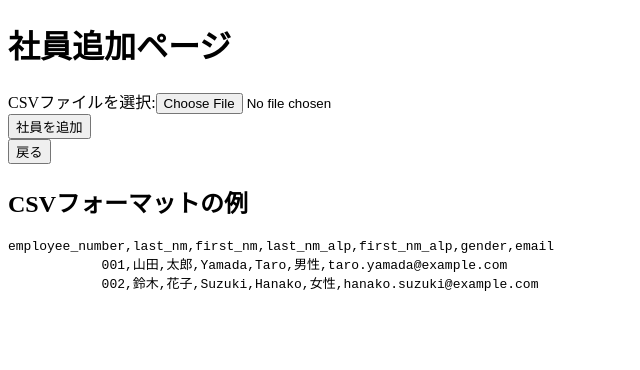
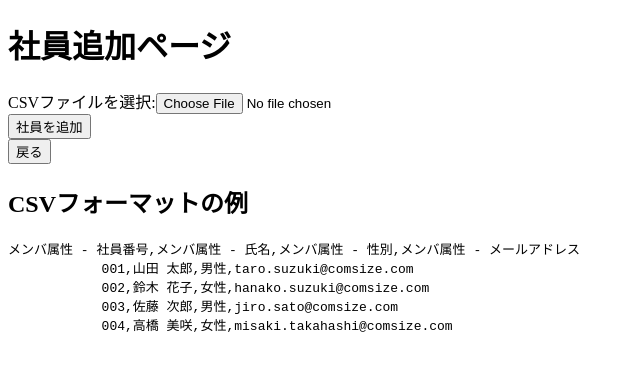
Before and after one commit to FumiyaOtokozawa/sopha, a Next.js app: page /adminPages/employeeAddPage in a window 1280 px wide. Shown: the top 370 px of the page, without its empty margins (0-640 px from the left). Built offline with nearby package versions, Linux system fonts and the light colour scheme; no server answers.

Commit message:
CSV追加をTalentPaletteに対応、追加CSVをUTF8とShiftJISに対応

```diff
--- a/package.json
+++ b/package.json
@@ -10,6 +10,8 @@
   },
   "dependencies": {
     "@supabase/supabase-js": "^2.46.1",
+    "encoding-japanese": "^2.2.0",
+    "jschardet": "^3.1.4",
     "next": "15.0.3",
     "papaparse": "^5.4.1",
     "react": "19.0.0-rc-66855b96-20241106",
@@ -17,6 +19,7 @@
     "sopha": "file:"
   },
   "devDependencies": {
+    "@types/encoding-japanese": "^2.2.1",
     "@types/node": "^20",
     "@types/papaparse": "^5.3.15",
     "@types/react": "^18",
--- a/pages/adminPages/employeeAddPage.tsx
+++ b/pages/adminPages/employeeAddPage.tsx
@@ -4,9 +4,11 @@ import { useState } from "react";
 import { useRouter } from "next/router";
 import supabase from "../../supabaseClient";
 import Papa from "papaparse";
+import jschardet from "jschardet";
+import Encoding from "encoding-japanese";
 
 type Employee = {
-  employee_number: string;
+  employee_number: number;
   last_nm: string;
   first_nm: string;
   last_nm_alp: string;
@@ -16,13 +18,10 @@ type Employee = {
 };
 
 type EmployeeCSVRow = {
-  employee_number: string;
-  last_nm: string;
-  first_nm: string;
-  last_nm_alp: string;
-  first_nm_alp: string;
-  gender: string;
-  email: string;
+  "メンバ属性 - 社員番号": string;
+  "メンバ属性 - 氏名": string;
+  "メンバ属性 - 性別": string;
+  "メンバ属性 - メールアドレス": string;
 };
 
 const EmployeeAddPage = () => {
@@ -37,7 +36,10 @@ const EmployeeAddPage = () => {
     setSuccessMessage(null);
     if (e.target.files && e.target.files.length > 0) {
       const selectedFile = e.target.files[0];
-      if (selectedFile.type !== "text/csv") {
+      if (
+        selectedFile.type !== "text/csv" &&
+        selectedFile.type !== "application/vnd.ms-excel"
+      ) {
         setErrorMessage("CSVファイルを選択してください。");
         setFile(null);
         return;
@@ -47,19 +49,18 @@ const EmployeeAddPage = () => {
   };
 
   const requiredFields: (keyof EmployeeCSVRow)[] = [
-    "employee_number",
-    "last_nm",
-    "first_nm",
-    "last_nm_alp",
-    "first_nm_alp",
-    "gender",
-    "email",
+    "メンバ属性 - 社員番号",
+    "メンバ属性 - 氏名",
+    "メンバ属性 - 性別",
+    "メンバ属性 - メールアドレス",
   ];
 
   const validateRow = (
     row: EmployeeCSVRow,
     rowNumber: number
   ): Employee | null => {
+    console.log(`行${rowNumber}のデータ:`, row);
+
     for (const field of requiredFields) {
       if (!row[field] || row[field].trim() === "") {
         setErrorMessage(`行${rowNumber}: '${field}' が欠落しています。`);
@@ -69,13 +70,13 @@ const EmployeeAddPage = () => {
 
     // メール形式のバリデーション
     const emailRegex = /^[^\s@]+@[^\s@]+\.[^\s@]+$/;
-    if (!emailRegex.test(row.email)) {
+    if (!emailRegex.test(row["メンバ属性 - メールアドレス"])) {
       setErrorMessage(`行${rowNumber}: 無効なメールアドレスです。`);
       return null;
     }
 
-    // 性別のバリデーション
-    const genderStr = row.gender.trim();
+    // 性別のバリデーションと変換
+    const genderStr = row["メンバ属性 - 性別"].trim();
     let gender: number;
     if (genderStr.includes("女")) {
       gender = 0;
@@ -88,15 +89,63 @@ const EmployeeAddPage = () => {
       return null;
     }
 
+    // 社員番号のパース
+    const employeeNumber = parseInt(row["メンバ属性 - 社員番号"], 10);
+    if (isNaN(employeeNumber)) {
+      setErrorMessage(`行${rowNumber}: 社員番号が数値ではありません。`);
+      return null;
+    }
+
+    // 氏名の分割
+    const fullName = row["メンバ属性 - 氏名"].trim();
+    const nameParts = fullName.split(" ");
+
+    let last_nm: string;
+    let first_nm: string;
+
+    if (nameParts.length >= 2) {
+      // 半角スペースで分割できた場合
+      last_nm = nameParts[0];
+      first_nm = nameParts.slice(1).join(" "); // 名前が複数単語の場合に対応
+    } else {
+      // 半角スペースで分割できなかった場合
+      last_nm = fullName;
+      first_nm = "";
+    }
+
+    // メールアドレスから名字英字と名前英字を抽出
+    const emailLocalPart = row["メンバ属性 - メールアドレス"]
+      .split("@")[0]
+      .trim();
+    const emailNameParts = emailLocalPart.split(".");
+    let last_nm_alp: string;
+    let first_nm_alp: string = "";
+    if (emailNameParts.length === 2) {
+      first_nm_alp = capitalize(emailNameParts[0]);
+      last_nm_alp = capitalize(emailNameParts[1]);
+    } else if (emailNameParts.length === 1) {
+      last_nm_alp = capitalize(emailNameParts[0]);
+    } else {
+      setErrorMessage(
+        `行${rowNumber}: メールアドレスの形式が正しくありません。`
+      );
+      return null;
+    }
+
     return {
-      employee_number: row.employee_number.trim(),
-      last_nm: row.last_nm.trim(),
-      first_nm: row.first_nm.trim(),
-      last_nm_alp: row.last_nm_alp.trim(),
-      first_nm_alp: row.first_nm_alp.trim(),
+      employee_number: employeeNumber,
+      last_nm: last_nm,
+      first_nm: first_nm,
+      last_nm_alp: last_nm_alp,
+      first_nm_alp: first_nm_alp,
       gender: gender,
-      email: row.email.trim(),
+      email: row["メンバ属性 - メールアドレス"].trim(),
     };
+  };
+
+  const capitalize = (str: string): string => {
+    if (str.length === 0) return str;
+    return str.charAt(0).toUpperCase() + str.slice(1);
   };
 
   const handleSubmit = async (e: React.FormEvent) => {
@@ -111,10 +160,57 @@ const EmployeeAddPage = () => {
 
     setIsLoading(true);
 
-    Papa.parse<EmployeeCSVRow>(file, {
+    const reader = new FileReader();
+
+    reader.onload = async (event) => {
+      const arrayBuffer = event.target?.result;
+      if (!arrayBuffer) {
+        setErrorMessage("ファイルの読み込みに失敗しました。");
+        setIsLoading(false);
+        return;
+      }
+
+      // ArrayBufferをUint8Arrayに変換
+      const uint8Array = new Uint8Array(arrayBuffer as ArrayBuffer);
+
+      // Uint8Arrayをバイナリ文字列に変換
+      const binaryString = Array.from(uint8Array)
+        .map((byte) => String.fromCharCode(byte))
+        .join("");
+
+      // 文字エンコーディングを検出
+      const detection = jschardet.detect(binaryString);
+      console.log("Detected Encoding:", detection);
+
+      let decodedText: string;
+
+      if (detection.encoding === "SHIFT_JIS" || detection.encoding === "SJIS") {
+        // Shift-JISの場合
+        decodedText = Encoding.convert(uint8Array, {
+          to: "UNICODE",
+          from: "SJIS",
+          type: "string",
+        });
+      } else {
+        // デフォルトはUTF-8として扱う
+        decodedText = new TextDecoder("utf-8").decode(uint8Array);
+      }
+
+      // デバッグ用にデコード後のテキストをログ出力
+      console.log("Decoded Text:", decodedText);
+
+      Papa.parse<EmployeeCSVRow>(decodedText, {
         header: true,
         skipEmptyLines: true,
+        transformHeader: (header) =>
+          header
+            .replace(/^\ufeff/, "")
+            .replace(/[−–—]/g, "-")
+            .trim(),
         complete: async (results) => {
+          console.log("Parsed Headers:", results.meta.fields);
+          console.log("Parsed Data:", results.data);
+
           const { data, errors } = results;
 
           if (errors.length > 0) {
@@ -127,7 +223,7 @@ const EmployeeAddPage = () => {
 
           for (let i = 0; i < data.length; i++) {
             const row = data[i];
-          const validatedRow = validateRow(row, i + 2); // ヘッダーが1行目なのでデータは2行目から
+            const validatedRow = validateRow(row, i + 2);
             if (validatedRow) {
               employees.push(validatedRow);
             } else {
@@ -149,11 +245,15 @@ const EmployeeAddPage = () => {
           }
           setIsLoading(false);
         },
-      error: (error) => {
+        error: (error: { message: unknown }) => {
           setErrorMessage(`CSV解析エラー: ${error.message}`);
           setIsLoading(false);
         },
       });
+    };
+
+    // ファイルをArrayBufferとして読み込む
+    reader.readAsArrayBuffer(file);
   };
 
   return (
@@ -180,9 +280,11 @@ const EmployeeAddPage = () => {
       <div style={{ marginTop: "20px" }}>
         <h2>CSVフォーマットの例</h2>
         <pre>
-          {`employee_number,last_nm,first_nm,last_nm_alp,first_nm_alp,gender,email
-            001,山田,太郎,Yamada,Taro,男性,taro.yamada@example.com
-            002,鈴木,花子,Suzuki,Hanako,女性,hanako.suzuki@example.com`}
+          {`メンバ属性 - 社員番号,メンバ属性 - 氏名,メンバ属性 - 性別,メンバ属性 - メールアドレス
+            001,山田 太郎,男性,taro.suzuki@comsize.com
+            002,鈴木 花子,女性,hanako.suzuki@comsize.com
+            003,佐藤 次郎,男性,jiro.sato@comsize.com
+            004,高橋 美咲,女性,misaki.takahashi@comsize.com`}
         </pre>
       </div>
     </div>
```
Also changed, not shown: 1 other file (tests, documents, lock files or other folders). Lines whose indentation alone changed are shown as unchanged.
